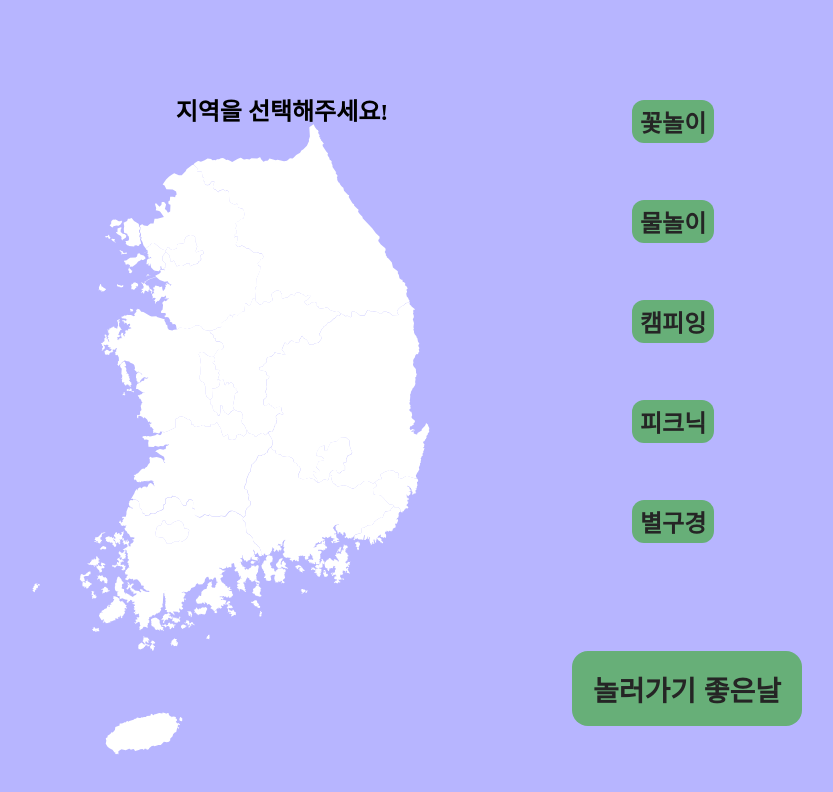
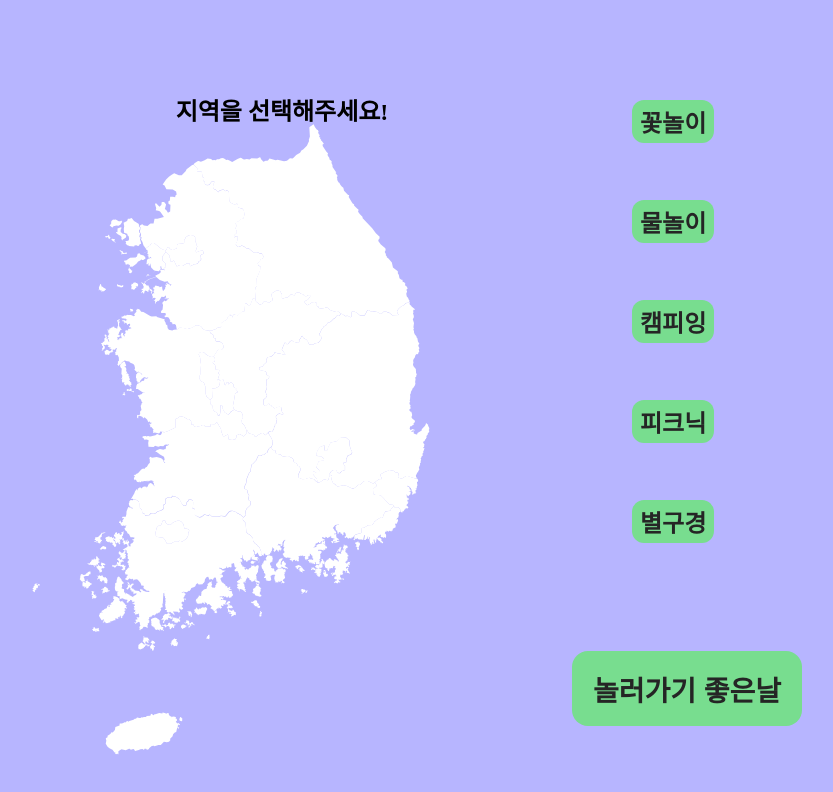
Before and after one commit to Seobeomsu/2023_Open_Source_Project, a React (Vite) app in the folder frontend/: page /Home in a window 1280 px wide. Shown: the top 792 px of the page, without its empty margins (208-1041 px from the left). Built offline with nearby package versions, Linux system fonts and the light colour scheme.

Commit message:
Modify : Button Colors

```diff
--- a/frontend/src/components/Button.jsx
+++ b/frontend/src/components/Button.jsx
@@ -37,9 +37,9 @@ const VARIS = {
   `,
   activity: css`
     --button-color: #252525;
-    --button-bg-color: #67af78;
-    --button-hover-bg-color: #e0a800;
-    --button-focus-bg-color: #dc3545;
+    --button-bg-color: #78dd8f;
+    --button-hover-bg-color: #ffe0a1;
+    --button-focus-bg-color: #ff7f8e;
   `
 };
 
--- a/frontend/src/components/GoodDayButton.jsx
+++ b/frontend/src/components/GoodDayButton.jsx
@@ -25,15 +25,15 @@ const Button = styled.button`
   font-weight: bold;
   font-family: "Noto Sans KR", sans-serif;
   color: #252525;
-  background-color: #67af78;
+  background-color: #78dd8f;
   border: 0;
 
   &:hover{
-    background: #e0a800;
+    background: #ffe0a1;
     transition: 0.5s;
   }
   &:focus {
-    background-color: #dc3545;
+    background-color: #ff7f8e;
   }
   &:active{}
 `
--- a/frontend/src/components/Map.jsx
+++ b/frontend/src/components/Map.jsx
@@ -12,9 +12,8 @@ const Svg = styled.svg`
 	width: 500px;
 	height: 700px;
 	path{	fill: #ffffff; }
-	path:hover { fill: #fbce7b; transition: 0.5s; }
+	path:hover { fill: #ffe0a1; transition: 0.5s; }
 `
-
 const Text = styled.div`
 	text-align: center;
 	font-size: 24px;
@@ -45,11 +44,11 @@ export default function Map(){
 			const childElement = svgElement.children[legioncode.code];
 			childElement.style = "transition: 0.5s;"
 			childElement.style.fill = "#d1f2ff";
-			childElement.style = ":hover{fill : #fbce7b}"
+			childElement.style = ":hover{fill : #fde6b8}"
 		}
 		const svgElement = document.querySelector('svg');
 		const childElement = svgElement.children[n];
-		childElement.style= "transition: 0.5s; fill: #dc3545;"
+		childElement.style= "transition: 0.5s; fill: #ff7f8e;"
 	}
 
   return(
```
